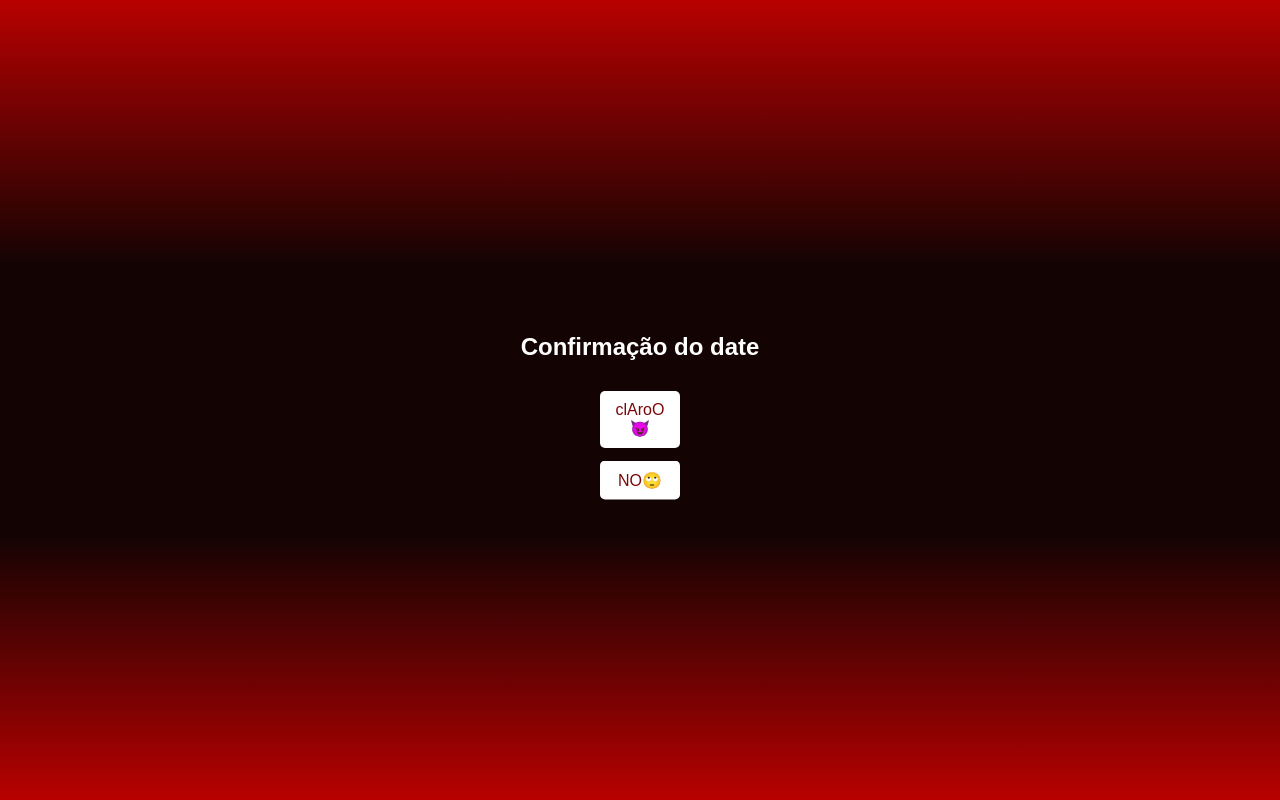
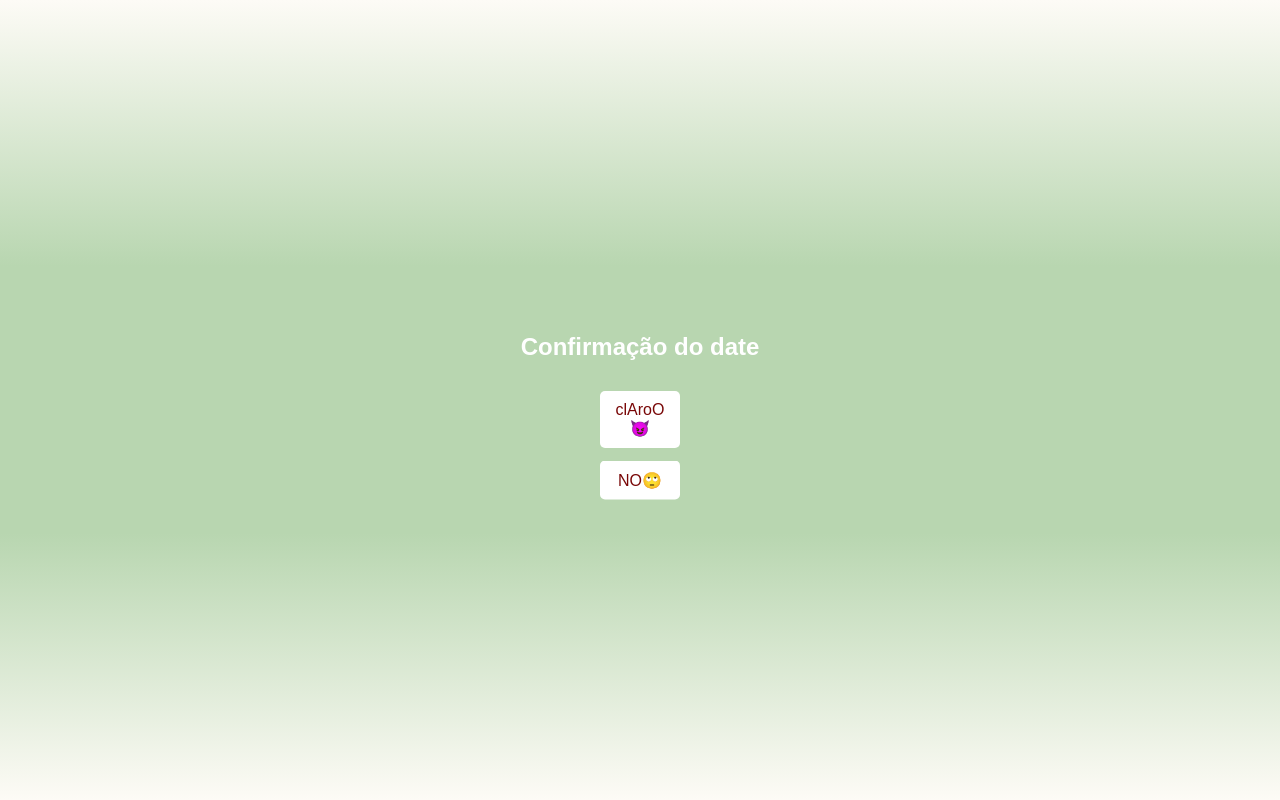
Before and after one commit to madutiam/temp, a plain HTML site: page index.html in a window 1280 px wide. Drawn offline with Linux system fonts and the light colour scheme.

Commit message:
Update index.html
atualização 04/06

```diff
--- a/index.html
+++ b/index.html
@@ -17,7 +17,7 @@
     }
 
     #conteudo {
-      background: linear-gradient(to bottom, #b80101, #130303, #130303, #b80101);
+      background: linear-gradient(to bottom, #fdfbf6, #b8d6b0, #b8d6b0, #fdfbf6);
       width: 100%;
       height: 100%;
       display: flex;
```
